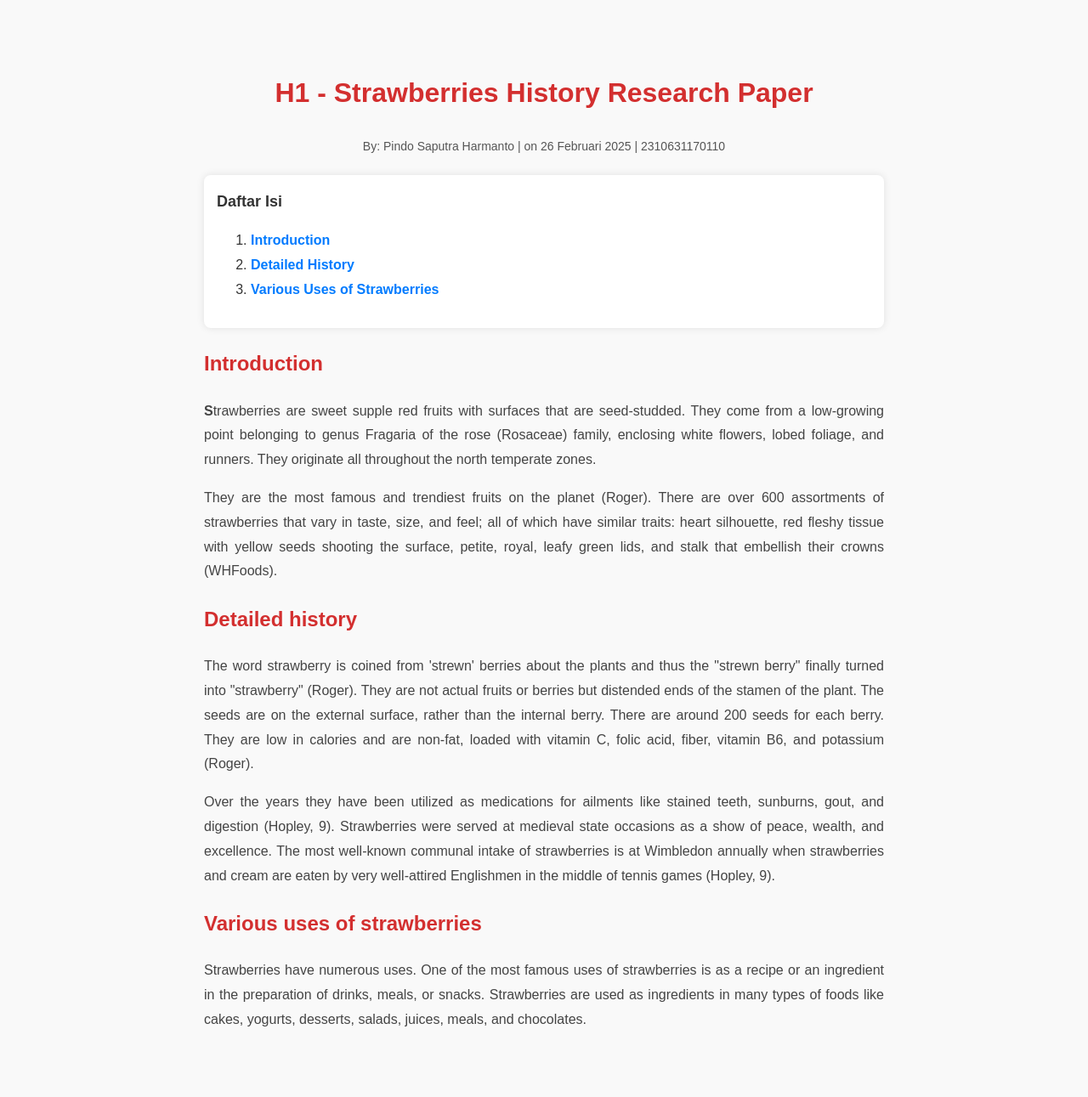
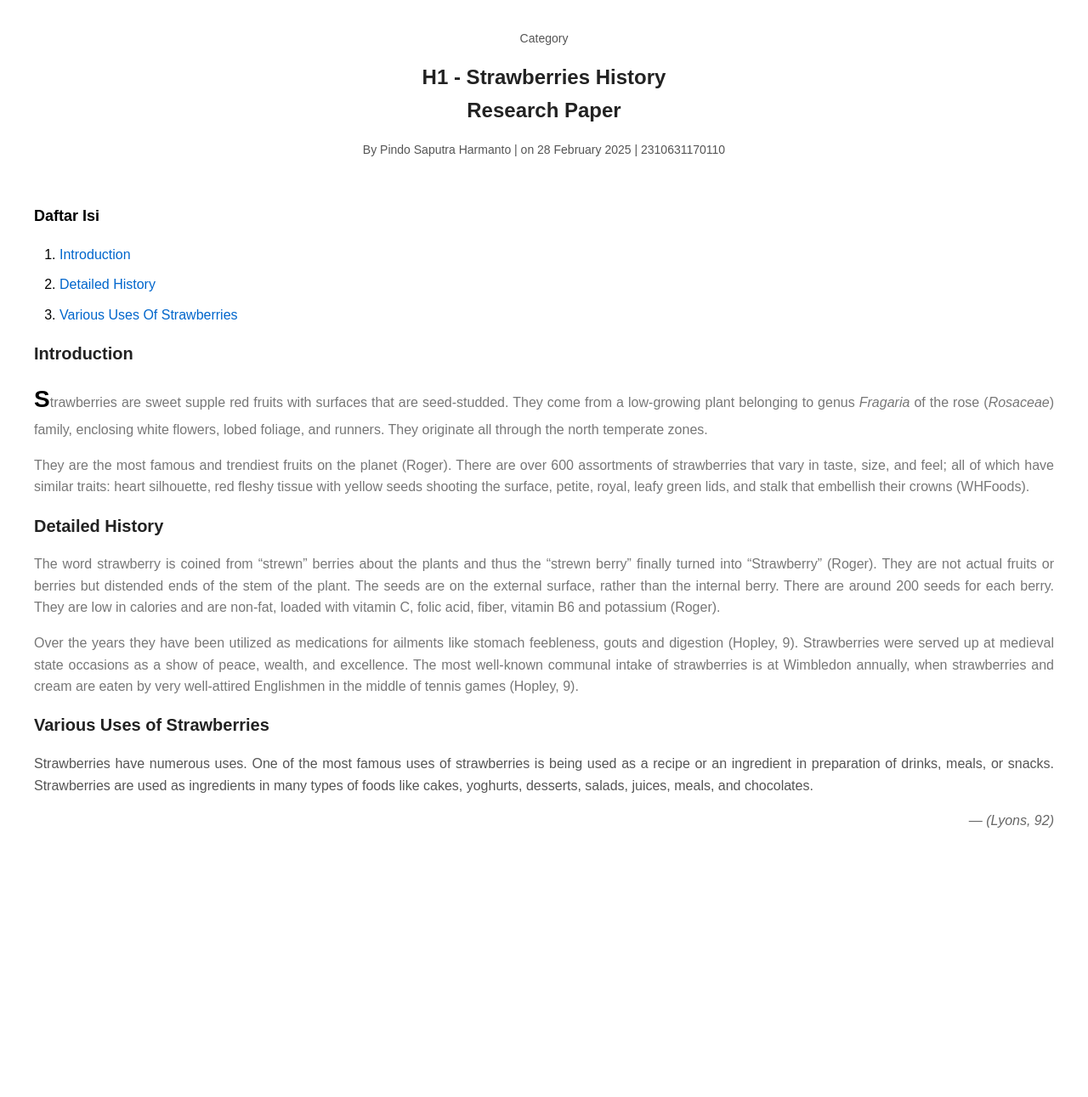
Before and after one commit to Pindosaputra123/Belajar-Pemrograman-Berbasis-Web, a PHP site: page / in a window 1280 px wide. Shown: the whole page at 85% size. After the commit the page ends 974 px from the top, so only its background shows below. Run offline with PHP 8.4, Linux system fonts and the light colour scheme.

Commit message:
Pertemuan 2

```diff
--- a/Strawberries-Paper/index.html
+++ b/Strawberries-Paper/index.html
@@ -3,33 +3,37 @@
 <head>
     <meta charset="UTF-8">
     <meta name="viewport" content="width=device-width, initial-scale=1.0">
-    <title>Strawberries History Research Paper</title>
+    <title>Strawberries Paper</title>
     <link rel="stylesheet" href="style.css">
 </head>
 <body>
-    <h1>H1 - Strawberries History Research Paper</h1>
-    <p class="author">By: Pindo Saputra Harmanto | on 26 Februari 2025 | 2310631170110</p>
+    <div class="header">
+        <p class="category">Category</p>
+        <h1>H1 - Strawberries History <br> Research Paper</h1>
+        <p class="author">By Pindo Saputra Harmanto | on 28 February 2025 | 2310631170110</p>
+    </div>
 
-    <div class="daftar-isi">
-        <strong>Daftar Isi</strong>
+    <div class="daftar">
+        <h3>Daftar Isi</h3>
         <ol>
             <li><a href="#introduction">Introduction</a></li>
             <li><a href="#detailed-history">Detailed History</a></li>
-            <li><a href="#uses">Various Uses of Strawberries</a></li>
+            <li><a href="#various-uses">Various Uses Of Strawberries</a></li>
         </ol>
     </div>
 
-    <h2 id="introduction">Introduction</h2>
-    <p><span class="bold">S</span>trawberries are sweet supple red fruits with surfaces that are seed-studded. They come from a low-growing point belonging to genus Fragaria of the rose (Rosaceae) family, enclosing white flowers, lobed foliage, and runners. They originate all throughout the north temperate zones.</p>
+    <div class="content">
+        <h2 id="introduction">Introduction</h2>
+        <p><span class="first-letter">S</span>trawberries are sweet supple red fruits with surfaces that are seed-studded. They come from a low-growing plant belonging to genus <i>Fragaria</i> of the rose (<i>Rosaceae</i>) family, enclosing white flowers, lobed foliage, and runners. They originate all through the north temperate zones.</p>
+        <p>They are the most famous and trendiest fruits on the planet (Roger). There are over 600 assortments of strawberries that vary in taste, size, and feel; all of which have similar traits: heart silhouette, red fleshy tissue with yellow seeds shooting the surface, petite, royal, leafy green lids, and stalk that embellish their crowns (WHFoods).</p>
 
-    <p>They are the most famous and trendiest fruits on the planet (Roger). There are over 600 assortments of strawberries that vary in taste, size, and feel; all of which have similar traits: heart silhouette, red fleshy tissue with yellow seeds shooting the surface, petite, royal, leafy green lids, and stalk that embellish their crowns (WHFoods).</p>
+        <h2 id="detailed-history">Detailed History</h2>
+        <p>The word strawberry is coined from “strewn” berries about the plants and thus the “strewn berry” finally turned into “Strawberry” (Roger). They are not actual fruits or berries but distended ends of the stem of the plant. The seeds are on the external surface, rather than the internal berry. There are around 200 seeds for each berry. They are low in calories and are non-fat, loaded with vitamin C, folic acid, fiber, vitamin B6 and potassium (Roger).</p>
+        <p>Over the years they have been utilized as medications for ailments like stomach feebleness, gouts and digestion (Hopley, 9). Strawberries were served up at medieval state occasions as a show of peace, wealth, and excellence. The most well-known communal intake of strawberries is at Wimbledon annually, when strawberries and cream are eaten by very well-attired Englishmen in the middle of tennis games (Hopley, 9).</p>
 
-    <h2 id="detailed-history">Detailed history</h2>
-    <p>The word strawberry is coined from 'strewn' berries about the plants and thus the "strewn berry" finally turned into "strawberry" (Roger). They are not actual fruits or berries but distended ends of the stamen of the plant. The seeds are on the external surface, rather than the internal berry. There are around 200 seeds for each berry. They are low in calories and are non-fat, loaded with vitamin C, folic acid, fiber, vitamin B6, and potassium (Roger).</p>
-
-    <p>Over the years they have been utilized as medications for ailments like stained teeth, sunburns, gout, and digestion (Hopley, 9). Strawberries were served at medieval state occasions as a show of peace, wealth, and excellence. The most well-known communal intake of strawberries is at Wimbledon annually when strawberries and cream are eaten by very well-attired Englishmen in the middle of tennis games (Hopley, 9).</p>
-
-    <h2 id="uses">Various uses of strawberries</h2>
-    <p>Strawberries have numerous uses. One of the most famous uses of strawberries is as a recipe or an ingredient in the preparation of drinks, meals, or snacks. Strawberries are used as ingredients in many types of foods like cakes, yogurts, desserts, salads, juices, meals, and chocolates.</p>
+        <h2 id="various-uses">Various Uses of Strawberries</h2>
+        <p class="content-reference">Strawberries have numerous uses. One of the most famous uses of strawberries is being used as a recipe or an ingredient in preparation of drinks, meals, or snacks. Strawberries are used as ingredients in many types of foods like cakes, yoghurts, desserts, salads, juices, meals, and chocolates.</p>
+        <p class="reference">— (Lyons, 92)</p>
+    </div>
 </body>
 </html>
--- a/Strawberries-Paper/style.css
+++ b/Strawberries-Paper/style.css
@@ -1,55 +1,82 @@
 body {
     font-family: Arial, sans-serif;
-    line-height: 1.8;
-    margin: 40px auto;
+    line-height: 1.6;
+    margin: 0;
+    padding: 0;
+}
+
+.header {
+    text-align: center;
     padding: 20px;
-    max-width: 800px;
-    background-color: #f9f9f9;
-    color: #333;
 }
+
+.category {
+    font-size: 14px;
+    color: #555;
+    text-align: center;
+}
+
 h1 {
+    font-size: 24px;
+    color: #222;
+}
+
+.author {
+    font-size: 14px;
     text-align: center;
-    font-size: 32px;
-    font-weight: bold;
-    color: #d32f2f;
-}
-.author {
-    text-align: center;
-    font-size: 14px;
-    margin-bottom: 20px;
     color: #555;
 }
-.daftar-isi {
-    background: #fff;
-    padding: 15px;
-    border-radius: 8px;
-    box-shadow: 0 0 10px rgba(0, 0, 0, 0.1);
-    margin-bottom: 20px;
+
+.daftar {
+    padding: 0 20px;
+    margin: 0 20px;
 }
-.daftar-isi strong {
+
+h3 {
     font-size: 18px;
-    display: block;
-    margin-bottom: 10px;
 }
-.daftar-isi a {
-    color: #007bff;
+
+ol {
+    padding-left: 20px;
+}
+
+ol li {
+    margin: 10px;
+}
+
+ol li a {
     text-decoration: none;
-    font-weight: bold;
+    color: #0066cc;
 }
-.daftar-isi a:hover {
-    text-decoration: underline;
+
+.content {
+    padding: 0 20px;
+    margin: 0 20px;
+    background: white;
 }
+
 h2 {
-    font-size: 24px;
-    font-weight: bold;
-    color: #d32f2f;
-    margin-top: 20px;
+    font-size: 20px;
+    color: #222;
 }
+
 p {
     text-align: justify;
-    font-size: 16px;
-    color: #444;
+    color: #777;
 }
-.bold {
+
+.first-letter {
+    font-size: 28px;
     font-weight: bold;
+    color: #000;
 }
+
+.content-reference {
+    color: #555;
+}
+
+.reference {
+    font-style: italic;
+    color: #666;
+    text-align: right;
+}
```
